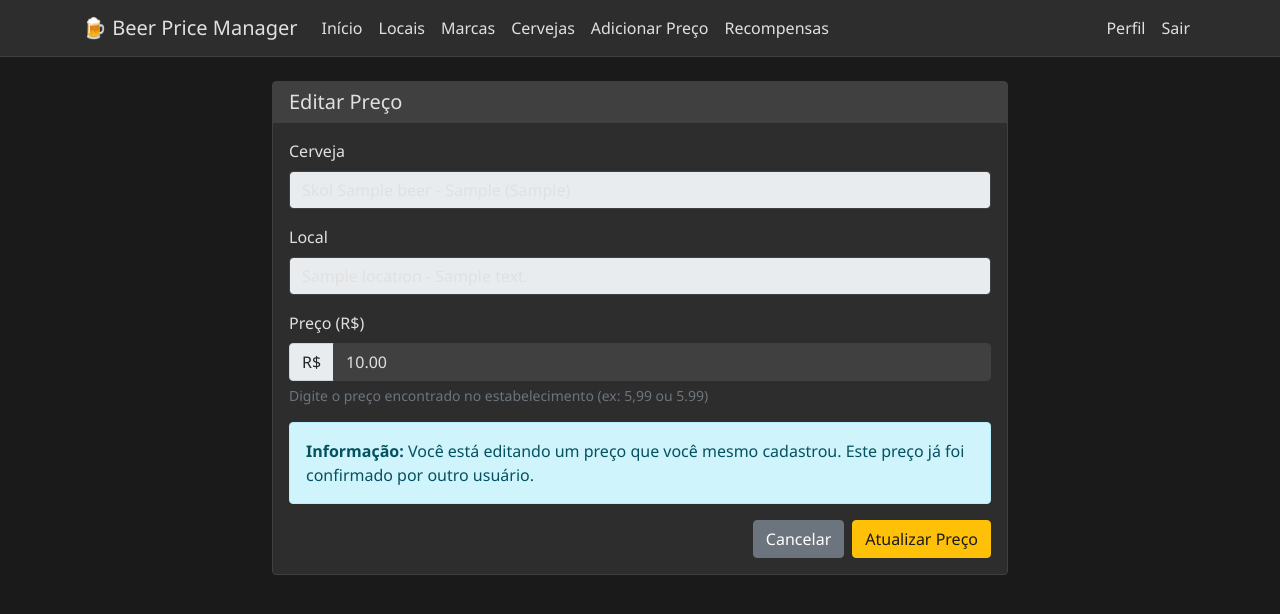
After one commit to alexftorres/BeveragesApp, a Flask app: page /edit_price/1 in a window 1280 px wide. The commit adds this page. Shown: the top 614 px of the page. Run offline with Flask 3, Linux system fonts and the light colour scheme; the visitor is signed in with stand-in values (Sample User, id 1); tables that the repository leaves empty hold one stand-in row (values such as "Sample post"); some libraries are stand-ins or nearby versions.

Commit message:
Assistant checkpoint: Adicionar funcionalidade de editar e apagar preços
Assistant generated file changes:
- main.py: Adicionar rotas para editar e apagar preços
- templates/index.html: Adicionar botões de editar e apagar preços na tela inicial
- templates/edit_price.html: Criar template para editar preços

---

User prompt:

na tela preços recentes, adicione um botão que permite o usuário que cadastrou o preço alterar ou apagar o preço adicionado.

Replit-Commit-Author: Assistant
Replit-Commit-Session-Id: 9591072c-fdbd-4432-b93b-68605611c3ce

```diff
--- a/main.py
+++ b/main.py
@@ -300,6 +300,56 @@ def rewards():
 
     return render_template('rewards.html', user=user, rewards=rewards)
 
+@app.route('/edit_price/<int:price_id>', methods=['GET', 'POST'])
+def edit_price(price_id):
+    if 'user_id' not in session:
+        return redirect(url_for('login'))
+
+    price = Price.query.get_or_404(price_id)
+
+    # Verificar se o usuário é o dono do preço
+    if price.reported_by != session['user_id']:
+        flash('Você só pode editar preços que você mesmo cadastrou!', 'error')
+        return redirect(url_for('index'))
+
+    if request.method == 'POST':
+        price.price = float(request.form['price'])
+        db.session.commit()
+        flash('Preço atualizado com sucesso!', 'success')
+        return redirect(url_for('index'))
+
+    beers = Beer.query.all()
+    locations = Location.query.all()
+    return render_template('edit_price.html', price=price, beers=beers, locations=locations)
+
+@app.route('/delete_price/<int:price_id>')
+def delete_price(price_id):
+    if 'user_id' not in session:
+        return redirect(url_for('login'))
+
+    price = Price.query.get_or_404(price_id)
+
+    # Verificar se o usuário é o dono do preço
+    if price.reported_by != session['user_id']:
+        flash('Você só pode apagar preços que você mesmo cadastrou!', 'error')
+        return redirect(url_for('index'))
+
+    # Remover pontos do usuário se o preço foi confirmado
+    if price.is_confirmed:
+        user = User.query.get(session['user_id'])
+        user.points -= 10  # Remove os pontos ganhos por cadastrar
+
+        # Remove pontos do confirmador também
+        if price.confirmed_by:
+            confirmer = User.query.get(price.confirmed_by)
+            confirmer.points -= 5
+
+    db.session.delete(price)
+    db.session.commit()
+
+    flash('Preço removido com sucesso!', 'success')
+    return redirect(url_for('index'))
+
 @app.route('/profile')
 def profile():
     if 'user_id' not in session:
--- /dev/null
+++ b/templates/edit_price.html
@@ -0,0 +1,117 @@
+
+{% extends "base.html" %}
+
+{% block title %}Editar Preço - Beer Price Manager{% endblock %}
+
+{% block content %}
+<div class="row justify-content-center">
+    <div class="col-md-8">
+        <div class="card">
+            <div class="card-header">
+                <h5 class="mb-0">Editar Preço</h5>
+            </div>
+            <div class="card-body">
+                <form method="POST">
+                    <div class="mb-3">
+                        <label for="beer_info" class="form-label">Cerveja</label>
+                        <input type="text" class="form-control" id="beer_info"
+                               value="{{ price.beer.brand.name }} {{ price.beer.name }} - {{ price.beer.type.replace('_', ' ').title() }} ({{ price.beer.size }})"
+                               readonly>
+                    </div>
+
+                    <div class="mb-3">
+                        <label for="location_info" class="form-label">Local</label>
+                        <input type="text" class="form-control" id="location_info"
+                               value="{{ price.location.name }} - {{ price.location.address }}"
+                               readonly>
+                    </div>
+
+                    <div class="mb-3">
+                        <label for="price" class="form-label">Preço (R$)</label>
+                        <div class="input-group">
+                            <span class="input-group-text">R$</span>
+                            <input type="text" class="form-control" id="price" name="price"
+                                   value="{{ '%.2f'|format(price.price) }}" required placeholder="0,00" inputmode="decimal">
+                        </div>
+                        <div class="form-text">Digite o preço encontrado no estabelecimento (ex: 5,99 ou 5.99)</div>
+                    </div>
+
+                    <div class="alert alert-info">
+                        <i class="bi bi-info-circle"></i>
+                        <strong>Informação:</strong> Você está editando um preço que você mesmo cadastrou.
+                        {% if price.is_confirmed %}
+                        Este preço já foi confirmado por outro usuário.
+                        {% endif %}
+                    </div>
+
+                    <div class="d-grid gap-2 d-md-flex justify-content-md-end">
+                        <a href="{{ url_for('index') }}" class="btn btn-secondary">Cancelar</a>
+                        <button type="submit" class="btn btn-primary">Atualizar Preço</button>
+                    </div>
+                </form>
+            </div>
+        </div>
+    </div>
+</div>
+
+<script>
+document.addEventListener('DOMContentLoaded', function() {
+    const priceInput = document.getElementById('price');
+
+    // Permitir apenas números, vírgula e ponto
+    priceInput.addEventListener('keypress', function(e) {
+        const char = e.key;
+        const value = e.target.value;
+
+        // Permitir teclas de controle (backspace, delete, tab, enter, setas)
+        if (e.ctrlKey || e.metaKey || ['Backspace', 'Delete', 'Tab', 'Enter', 'ArrowLeft', 'ArrowRight', 'ArrowUp', 'ArrowDown', 'Home', 'End'].includes(char)) {
+            return;
+        }
+
+        // Permitir números
+        if (/[0-9]/.test(char)) {
+            return;
+        }
+
+        // Permitir vírgula ou ponto como separador decimal (apenas um)
+        if ((char === ',' || char === '.') && !value.includes('.') && !value.includes(',')) {
+            return;
+        }
+
+        // Bloquear outros caracteres
+        e.preventDefault();
+    });
+
+    // Validar e formatar ao sair do campo
+    priceInput.addEventListener('blur', function(e) {
+        let value = e.target.value.trim();
+
+        if (value === '') {
+            return;
+        }
+
+        // Substituir vírgula por ponto
+        value = value.replace(',', '.');
+
+        // Converter para número
+        const numValue = parseFloat(value);
+
+        // Validar se é um número válido e positivo
+        if (isNaN(numValue) || numValue < 0) {
+            alert('Por favor, digite um preço válido (ex: 5,99)');
+            e.target.focus();
+            return;
+        }
+
+        // Formatar com 2 casas decimais
+        e.target.value = numValue.toFixed(2);
+    });
+
+    // Permitir edição livre do campo
+    priceInput.addEventListener('focus', function(e) {
+        // Ao focar no campo, permite edição livre
+        e.target.select();
+    });
+});
+</script>
+{% endblock %}
```
Also changed, not shown: templates/index.html (+7 -0 lines).
